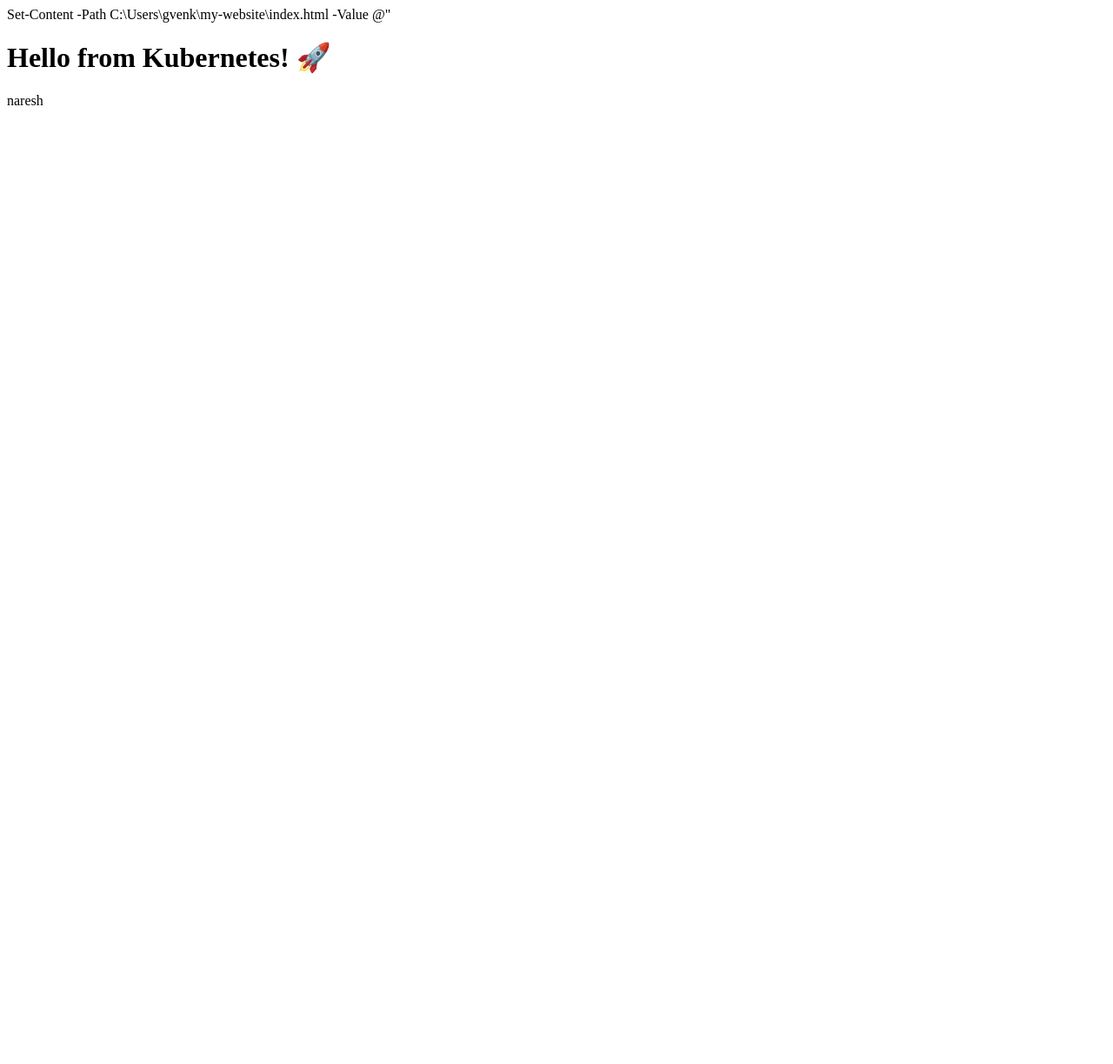
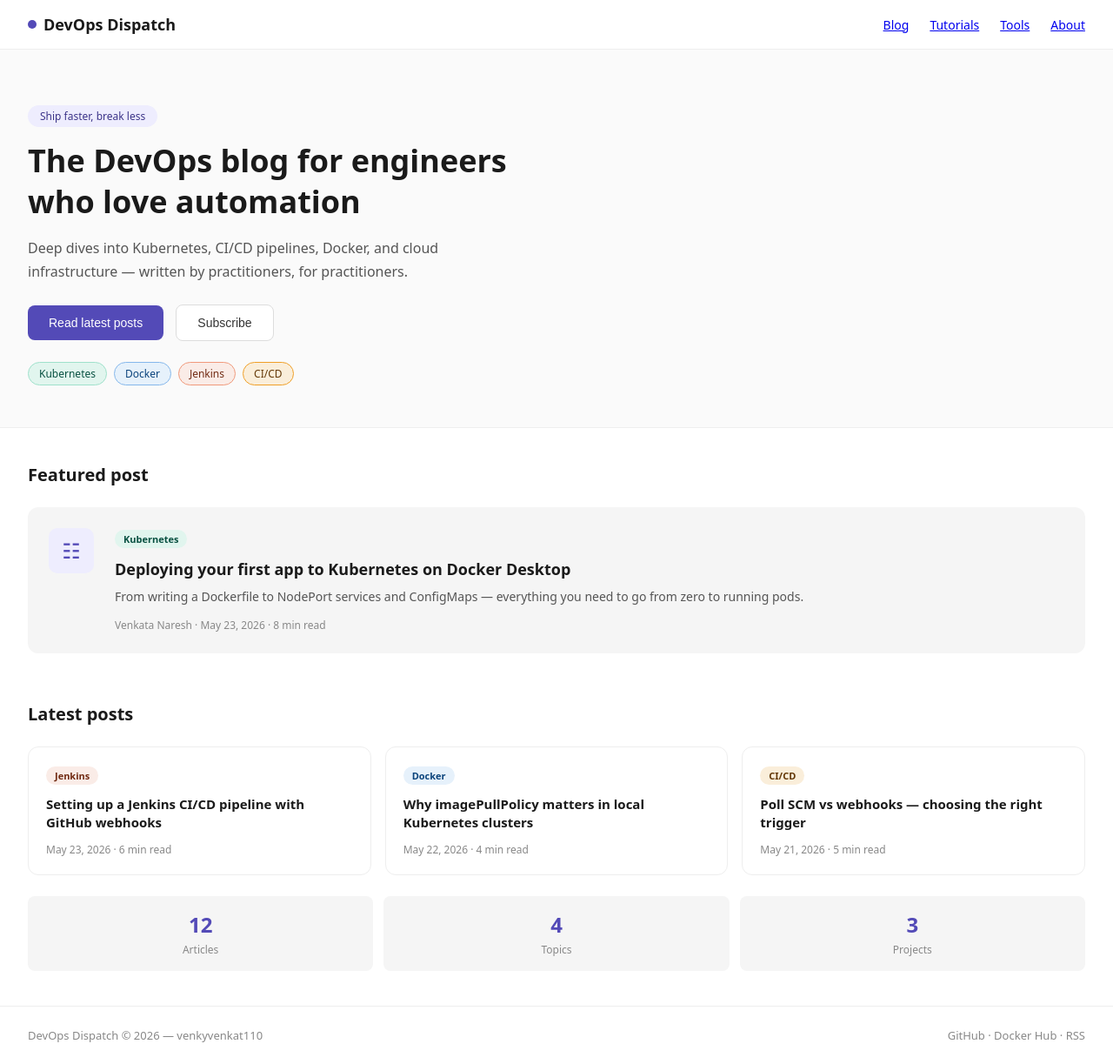
Before and after one commit to 12021m110/my-website, a plain HTML site: page index.html in a window 1280 px wide. Shown: the whole page at 87% size. Before the commit the page ends 800 px from the top, so only its background shows below. Drawn offline with Linux system fonts and the light colour scheme.

Commit message:
added html new file

```diff
--- a/index.html
+++ b/index.html
@@ -1,12 +1,95 @@
-Set-Content -Path C:\Users\gvenk\my-website\index.html -Value @"
 <!DOCTYPE html>
 <html lang="en">
 <head>
-  <meta charset="UTF-8" />
-  <title>My K8s Website</title>
+  <meta charset="UTF-8"/>
+  <meta name="viewport" content="width=device-width, initial-scale=1.0"/>
+  <title>DevOps Dispatch</title>
+  <link rel="stylesheet" href="https://cdn.jsdelivr.net/npm/@tabler/icons-webfont@latest/tabler-icons.min.css"/>
+  <style>
+    *{box-sizing:border-box;margin:0;padding:0}
+    body{font-family:system-ui,sans-serif;color:#1a1a1a;background:#fff}
+    .nav{display:flex;align-items:center;justify-content:space-between;padding:1rem 2rem;border-bottom:1px solid #eee}
+    .logo{font-size:18px;font-weight:600;display:flex;align-items:center;gap:8px}
+    .logo-dot{width:10px;height:10px;border-radius:50%;background:#534AB7}
+    .nav-links{display:flex;gap:1.5rem;font-size:14px;color:#555}
+    .hero{padding:4rem 2rem 3rem;border-bottom:1px solid #eee;background:#fafafa}
+    .hero-tag{display:inline-flex;align-items:center;gap:6px;font-size:12px;background:#EEEDFE;color:#3C3489;padding:4px 14px;border-radius:999px;margin-bottom:1rem}
+    .hero h1{font-size:36px;font-weight:700;line-height:1.3;margin-bottom:1rem;max-width:600px}
+    .hero p{font-size:16px;color:#555;line-height:1.7;max-width:520px;margin-bottom:1.5rem}
+    .btn-primary{background:#534AB7;color:#fff;border:none;padding:12px 24px;border-radius:8px;font-size:14px;cursor:pointer;margin-right:10px}
+    .btn-secondary{background:#fff;color:#333;border:1px solid #ddd;padding:12px 24px;border-radius:8px;font-size:14px;cursor:pointer}
+    .tags-row{display:flex;gap:8px;flex-wrap:wrap;margin-top:1.5rem}
+    .tag{font-size:12px;padding:4px 12px;border-radius:999px;border:1px solid #ddd;color:#555}
+    .tag.k{background:#E1F5EE;color:#085041;border-color:#9FE1CB}
+    .tag.d{background:#E6F1FB;color:#0C447C;border-color:#85B7EB}
+    .tag.j{background:#FAECE7;color:#712B13;border-color:#F0997B}
+    .tag.ci{background:#FAEEDA;color:#633806;border-color:#EF9F27}
+    .section{padding:2.5rem 2rem}
+    .section-title{font-size:20px;font-weight:600;margin-bottom:1.5rem}
+    .featured{background:#f5f5f5;border-radius:12px;padding:1.5rem;margin-bottom:1rem;display:flex;gap:1.5rem}
+    .feat-icon{width:52px;height:52px;border-radius:10px;background:#EEEDFE;display:flex;align-items:center;justify-content:center;flex-shrink:0;font-size:24px;color:#534AB7}
+    .posts{display:grid;grid-template-columns:repeat(auto-fit,minmax(220px,1fr));gap:1rem}
+    .post-card{background:#fff;border:1px solid #eee;border-radius:12px;padding:1.25rem}
+    .post-tag{font-size:11px;font-weight:600;padding:3px 10px;border-radius:999px;margin-bottom:0.75rem;display:inline-block}
+    .pt-k{background:#E1F5EE;color:#085041}
+    .pt-d{background:#E6F1FB;color:#0C447C}
+    .pt-j{background:#FAECE7;color:#712B13}
+    .pt-ci{background:#FAEEDA;color:#633806}
+    .post-title{font-size:15px;font-weight:600;line-height:1.4;margin-bottom:0.5rem}
+    .post-meta{font-size:12px;color:#888;margin-top:0.75rem}
+    .stats{display:grid;grid-template-columns:repeat(3,1fr);gap:12px;margin-top:1.5rem}
+    .stat{background:#f5f5f5;border-radius:8px;padding:1rem;text-align:center}
+    .stat-num{font-size:24px;font-weight:700;color:#534AB7}
+    .stat-label{font-size:12px;color:#888;margin-top:4px}
+    .footer{padding:1.5rem 2rem;border-top:1px solid #eee;display:flex;align-items:center;justify-content:space-between;font-size:13px;color:#888}
+  </style>
 </head>
 <body>
-  <h1>Hello from Kubernetes! 🚀</h1>
+  <nav class="nav">
+    <div class="logo"><div class="logo-dot"></div>DevOps Dispatch</div>
+    <div class="nav-links"><a href="#">Blog</a><a href="#">Tutorials</a><a href="#">Tools</a><a href="#">About</a></div>
+  </nav>
+  <div class="hero">
+    <div class="hero-tag">Ship faster, break less</div>
+    <h1>The DevOps blog for engineers who love automation</h1>
+    <p>Deep dives into Kubernetes, CI/CD pipelines, Docker, and cloud infrastructure — written by practitioners, for practitioners.</p>
+    <button class="btn-primary">Read latest posts</button>
+    <button class="btn-secondary">Subscribe</button>
+    <div class="tags-row">
+      <span class="tag k">Kubernetes</span>
+      <span class="tag d">Docker</span>
+      <span class="tag j">Jenkins</span>
+      <span class="tag ci">CI/CD</span>
+    </div>
+  </div>
+  <div class="section">
+    <div class="section-title">Featured post</div>
+    <div class="featured">
+      <div class="feat-icon">&#9783;</div>
+      <div>
+        <span class="post-tag pt-k">Kubernetes</span>
+        <div class="post-title" style="font-size:18px">Deploying your first app to Kubernetes on Docker Desktop</div>
+        <p style="font-size:14px;color:#555;margin-top:8px;line-height:1.6">From writing a Dockerfile to NodePort services and ConfigMaps — everything you need to go from zero to running pods.</p>
+        <div class="post-meta">Venkata Naresh &middot; May 23, 2026 &middot; 8 min read</div>
+      </div>
+    </div>
+  </div>
+  <div class="section" style="padding-top:0">
+    <div class="section-title">Latest posts</div>
+    <div class="posts">
+      <div class="post-card"><span class="post-tag pt-j">Jenkins</span><div class="post-title">Setting up a Jenkins CI/CD pipeline with GitHub webhooks</div><div class="post-meta">May 23, 2026 &middot; 6 min read</div></div>
+      <div class="post-card"><span class="post-tag pt-d">Docker</span><div class="post-title">Why imagePullPolicy matters in local Kubernetes clusters</div><div class="post-meta">May 22, 2026 &middot; 4 min read</div></div>
+      <div class="post-card"><span class="post-tag pt-ci">CI/CD</span><div class="post-title">Poll SCM vs webhooks — choosing the right trigger</div><div class="post-meta">May 21, 2026 &middot; 5 min read</div></div>
+    </div>
+    <div class="stats">
+      <div class="stat"><div class="stat-num">12</div><div class="stat-label">Articles</div></div>
+      <div class="stat"><div class="stat-num">4</div><div class="stat-label">Topics</div></div>
+      <div class="stat"><div class="stat-num">3</div><div class="stat-label">Projects</div></div>
+    </div>
+  </div>
+  <footer class="footer">
+    <span>DevOps Dispatch &copy; 2026 &mdash; venkyvenkat110</span>
+    <span>GitHub &middot; Docker Hub &middot; RSS</span>
+  </footer>
 </body>
 </html>
-naresh
```
Also changed, not shown: 1 other file.
